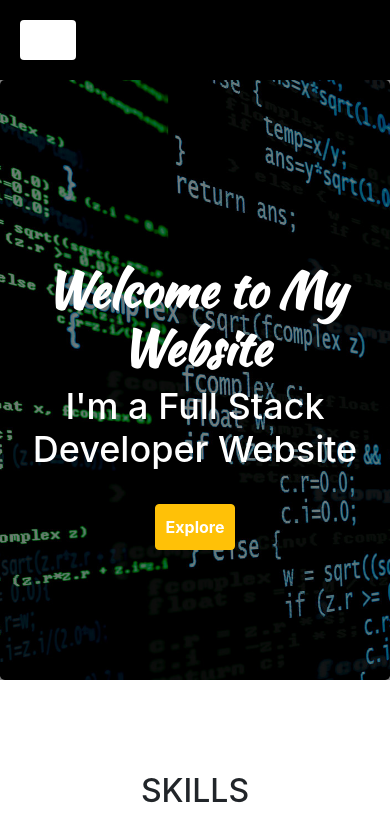
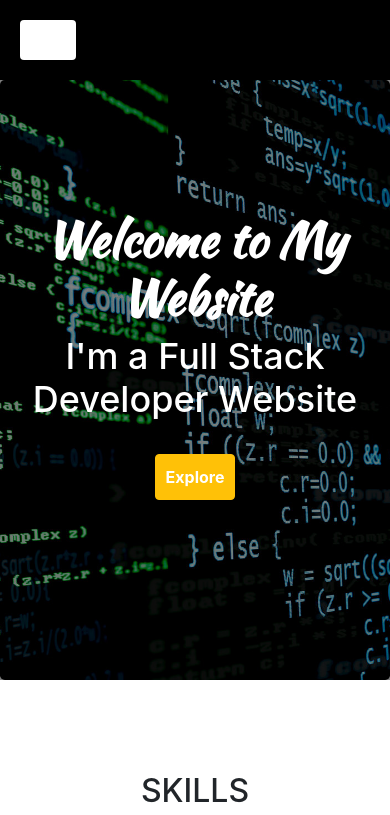
Before and after one commit to pdcm-mar20/febriandev.github.io, a plain HTML site: page index.html in a window 390 px wide. Shown: the top 815 px of the page. Drawn offline with nearby package versions, Linux system fonts and the light colour scheme.

```diff
--- a/style.css
+++ b/style.css
@@ -251,6 +251,10 @@
 
     }
 
+    .jumbotron h2 {
+        margin-top: 100px;
+    }
+
     .jumbotronBG {
         height: 600px;
         bottom: 632px;
```
